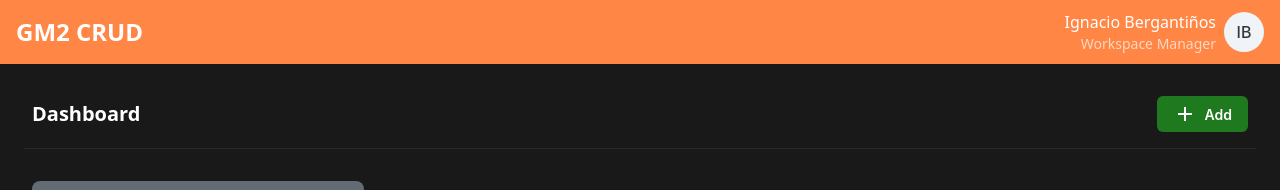
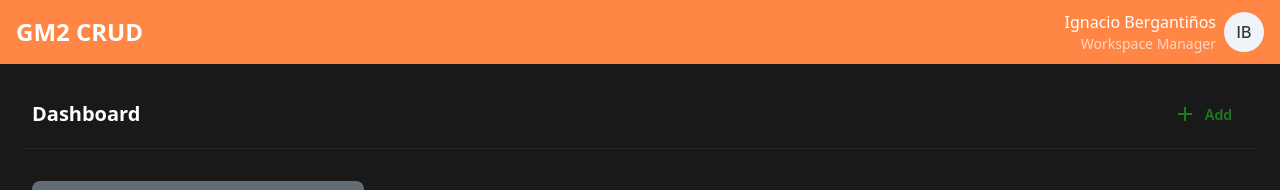
Before and after one commit to ZhuxGZ/gm2_crud, a Next.js app: page /dashboard in a window 1280 px wide. Shown: the top 190 px of the page. Built offline with nearby package versions, Linux system fonts and the light colour scheme.

Commit message:
feat: Add the button to add products

```diff
--- a/app/dashboard/page.tsx
+++ b/app/dashboard/page.tsx
@@ -1,15 +1,16 @@
 import { Add } from '@mui/icons-material';
 import { Button, Divider } from '@mui/joy';
 import ProductDisplay from '../components/containers/ProductDisplay';
+import AddProdModal from '../components/containers/Modals/AddProdModal';
 
 const Dashboard = () => {
 	return (
 		<>
 			<section id="header" className="m-8 mb-4 flex items-center">
 				<h1 className="font-bold text-xl">Dashboard</h1>
-				<Button color="success" startDecorator={<Add />} sx={{ marginLeft: 'auto' }}>
-					Add
-				</Button>
+				<div className="ml-auto">
+					<AddProdModal />
+				</div>
 			</section>
 			<Divider sx={{ marginLeft: '1.5rem', marginRight: '1.5rem' }} />
 			<ProductDisplay />
```
